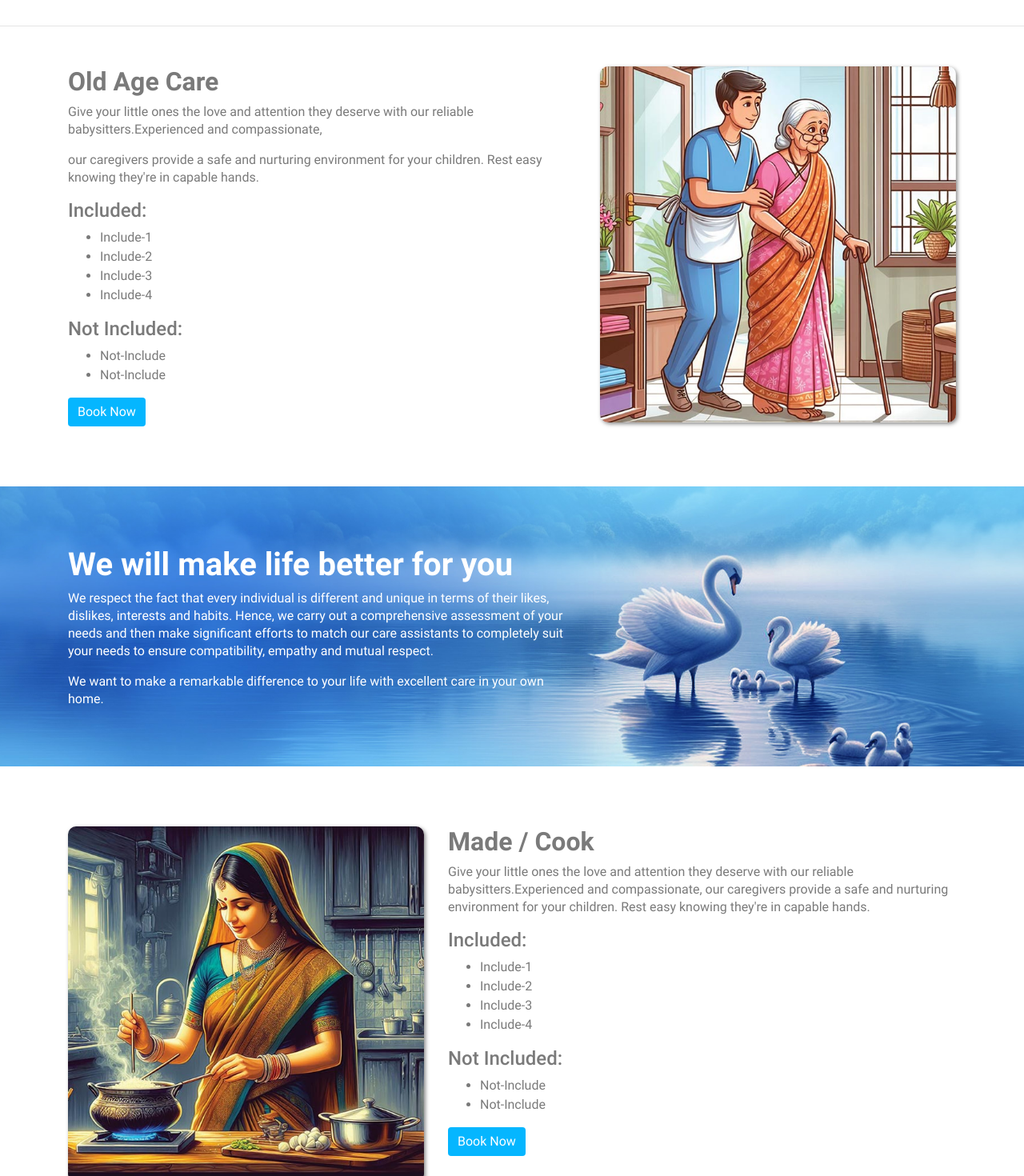
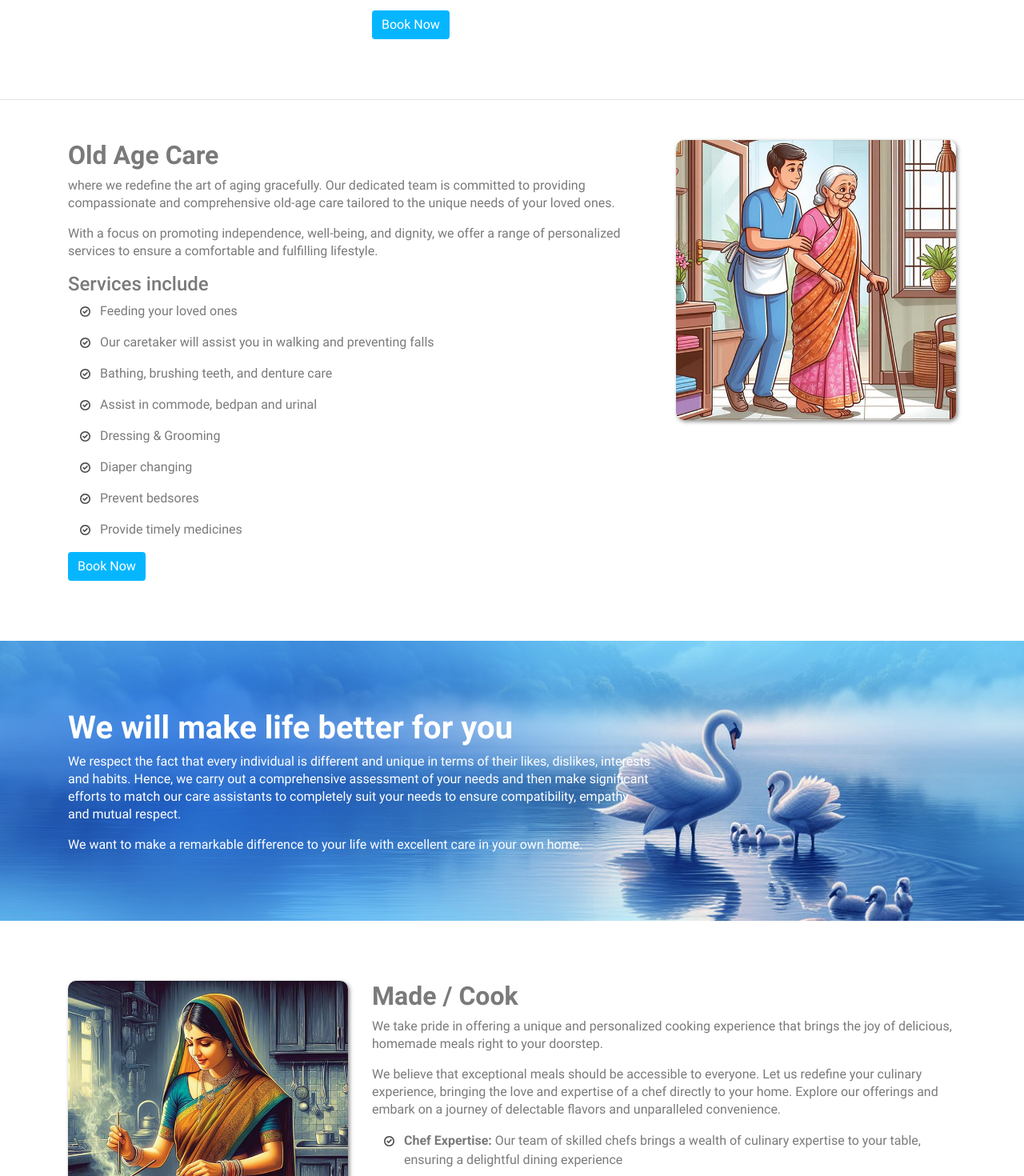
Before and after one commit to jnanaprakashpinisetti/HomeCare, a React (Create React App) app in the folder home-care/: page /Our-services in a window 1280 px wide. Shown: the part 1160-2630 px from the top of the page at 80% size. Built offline with nearby package versions, Linux system fonts and the light colour scheme.

Commit message:
Services content added

```diff
--- a/home-care/src/components/pages/OurServices.js
+++ b/home-care/src/components/pages/OurServices.js
@@ -31,13 +31,21 @@ const OurServices = () => {
 
             <div className="container service-wrap">
                 <div className="row">
-                    <div className="col-md-5">
+                    <div className="col-md-4">
                         <img src={babyCare} alt="baby care" />
                     </div>
-                    <div className="col-md-7">
+                    <div className="col-md-8">
                         <h2>Baby Care</h2>
+
+                        <p>where we understand that every little one deserves the utmost care and attention. Our dedicated team of childcare experts is committed to providing a nurturing environment that supports the healthy development and happiness of your precious bundle of joy</p>
                         <p>Give your little ones the love and attention they deserve with our reliable babysitters.Experienced and compassionate. </p>
                         <p>Our caregivers provide a safe and nurturing environment for your children. Rest easy knowing they're in capable hands.</p>
+                        <ul>
+                            <li><strong>Expertise in Infant Care:</strong> Our team has a wealth of experience in caring for infants, ensuring that your baby receives the best care possible</li>
+                            <li><strong>Parental Involvement:</strong> We believe in fostering a strong partnership with parents. Regular communication and involvement in your baby's care are key aspects of our approach</li>
+                            <li><strong>Holistic Care:</strong> Beyond basic needs, we focus on the holistic well-being of your baby, addressing emotional, social, and developmental aspects</li>
+                            <li><strong>Flexible Programs:</strong> Our baby care programs are designed to accommodate the unique schedules and preferences of each family, providing flexibility and convenience</li>
+                        </ul>
 
                         <div className="btn-wrapper">
                             <a href="#" className="btn btn-primary">Book Now</a>
@@ -52,27 +60,27 @@ const OurServices = () => {
 
             <div className="container service-wrap">
                 <div className="row">
-                    <div className="col-md-7">
+                    <div className="col-md-8">
                         <h2>Old Age Care</h2>
-                        <p>Give your little ones the love and attention they deserve with our reliable babysitters.Experienced and compassionate, </p>
-                        <p>our caregivers provide a safe and nurturing environment for your children. Rest easy knowing they're in capable hands.</p>
-                        <h4>Included:</h4>
+                        <p>where we redefine the art of aging gracefully. Our dedicated team is committed to providing compassionate and comprehensive old-age care tailored to the unique needs of your loved ones.</p>
+                        <p>With a focus on promoting independence, well-being, and dignity, we offer a range of personalized services to ensure a comfortable and fulfilling lifestyle.</p>
+                        <h4>Services include</h4>
                         <ul>
-                            <li>Include-1</li>
-                            <li>Include-2</li>
-                            <li>Include-3</li>
-                            <li>Include-4</li>
+                            <li>Feeding your loved ones</li>
+                            <li>Our caretaker will assist you in walking and preventing falls</li>
+                            <li>Bathing, brushing teeth, and denture care</li>
+                            <li>Assist in commode, bedpan and urinal</li>
+                            <li>Dressing & Grooming</li>
+                            <li>Diaper changing</li>
+                            <li>Prevent bedsores</li>
+                            <li>Provide timely medicines</li>
                         </ul>
-                        <h4>Not Included:</h4>
-                        <ul>
-                            <li>Not-Include</li>
-                            <li>Not-Include</li>
-                        </ul>
+
                         <div className="btn-wrapper">
                             <a href="#" className="btn btn-primary">Book Now</a>
                         </div>
                     </div>
-                    <div className="col-md-5">
+                    <div className="col-md-4">
                         <img src={oldAgeCare} alt="old age care" />
                     </div>
                 </div>
@@ -80,7 +88,7 @@ const OurServices = () => {
             <div className="hero-banner service-banner">
                 <div className="container">
                     <div className="row">
-                        <div className="col-md-7">
+                        <div className="col-md-8">
                             <h2>We will make life better for you</h2>
                             <p>We respect the fact that every individual is different and unique in terms of their likes, dislikes, interests and habits. Hence, we carry out a comprehensive assessment of your needs and then make significant efforts to match our care assistants to completely suit your needs to ensure compatibility, empathy and mutual respect.</p>
                             <p>We want to make a remarkable difference to your life with excellent care in your own home.</p>
@@ -90,23 +98,23 @@ const OurServices = () => {
             </div>
             <div className="container service-wrap">
                 <div className="row">
-                    <div className="col-md-5">
+                    <div className="col-md-4">
                         <img src={cook} alt="cook - maid" />
                     </div>
-                    <div className="col-md-7">
+                    <div className="col-md-8">
                         <h2>Made / Cook</h2>
-                        <p>Give your little ones the love and attention they deserve with our reliable babysitters.Experienced and compassionate, our caregivers provide a safe and nurturing environment for your children. Rest easy knowing they're in capable hands.</p>
-                        <h4>Included:</h4>
+                        <p>We take pride in offering a unique and personalized cooking experience that brings the joy of delicious, homemade meals right to your doorstep.</p>
+                        <p>We believe that exceptional meals should be accessible to everyone. Let us redefine your culinary experience, bringing the love and expertise of a chef directly to your home. Explore our offerings and embark on a journey of delectable flavors and unparalleled convenience.</p>
+
                         <ul>
-                            <li>Include-1</li>
-                            <li>Include-2</li>
-                            <li>Include-3</li>
-                            <li>Include-4</li>
-                        </ul>
-                        <h4>Not Included:</h4>
-                        <ul>
-                            <li>Not-Include</li>
-                            <li>Not-Include</li>
+                            <li><strong>Chef Expertise:</strong>  Our team of skilled chefs brings a wealth of culinary expertise to your table, ensuring a delightful dining experience</li>
+                            <li><strong>Fresh and Locally Sourced Ingredients:</strong>  We prioritize the use of fresh, high-quality, and locally sourced ingredients to create meals that are both delicious and wholesome</li>
+                            <li><strong>Flexibility and Customization:</strong>  We understand that everyone's tastes and dietary needs are unique. Our services are highly flexible and can be tailored to meet your specific preferences</li>
+                            <li><strong>Convenience Redefined:</strong>  Say goodbye to kitchen stress. Our services are designed to save you time and effort, allowing you to savor the moments that matter</li>
+
+
+
+
                         </ul>
                         <div className="btn-wrapper">
                             <a href="#" className="btn btn-primary">Book Now</a>
@@ -119,26 +127,20 @@ const OurServices = () => {
             <hr></hr>
             <div className="container service-wrap">
                 <div className="row">
-                    <div className="col-md-7">
+                    <div className="col-md-8">
                         <h2>Physotherophy</h2>
-                        <p>Give your little ones the love and attention they deserve with our reliable babysitters.Experienced and compassionate, our caregivers provide a safe and nurturing environment for your children. Rest easy knowing they're in capable hands.</p>
-                        <h4>Included:</h4>
+                        <p>Where we are dedicated to enhancing your well-being through personalized and comprehensive physiotherapy services. Our experienced team of physiotherapists is committed to providing effective care that addresses your unique needs and promotes a healthier, more active lifestyle.</p>
+                        <p>We believe in the transformative power of physiotherapy to improve lives. Whether you're recovering from an injury, managing chronic conditions, or seeking to enhance your physical well-being, our team is here to guide you on your journey to optimal health.</p>
                         <ul>
-                            <li>Include-1</li>
-                            <li>Include-2</li>
-                            <li>Include-3</li>
-                            <li>Include-4</li>
-                        </ul>
-                        <h4>Not Included:</h4>
-                        <ul>
-                            <li>Not-Include</li>
-                            <li>Not-Include</li>
+                            <li><strong>Expertise and Experience:</strong> Our team comprises skilled and experienced physiotherapists dedicated to providing high-quality care</li>
+                            <li><strong>Patient-Centric Approach:</strong> Your well-being is at the center of everything we do. We take the time to understand your needs and tailor our treatments accordingly</li>
+                            <li><strong>Holistic Wellness:</strong> Beyond addressing specific issues, we emphasize holistic wellness, supporting you in achieving long-term health and vitality</li>
                         </ul>
                         <div className="btn-wrapper">
                             <a href="#" className="btn btn-primary">Book Now</a>
                         </div>
                     </div>
-                    <div className="col-md-5">
+                    <div className="col-md-4">
                         <img src={physotherophy} alt="physotherophy" />
                     </div>
                 </div>
--- a/home-care/src/scss/layout/footer.scss
+++ b/home-care/src/scss/layout/footer.scss
@@ -3,6 +3,7 @@ footer {
         padding: 50px 25px 25px 25px;
         margin-bottom: 0;
         background: #403f3f;
+
         @include mobile {
             padding: 30px 20px 10px 20px;
         }
@@ -10,7 +11,7 @@ footer {
 
     h4 {
         margin-bottom: 15px;
-        color:  #dfd2d2;
+        color: #dfd2d2;
 
         @include mobile {
             font-weight: bold;
@@ -24,6 +25,10 @@ footer {
             margin-bottom: 20px;
             list-style: none;
             color: #b3b3b3;
+
+            &::before {
+                display: none;
+            }
 
             &:last-child {
                 margin-bottom: 0;
--- a/home-care/src/scss/layout/ourServices.scss
+++ b/home-care/src/scss/layout/ourServices.scss
@@ -8,7 +8,7 @@
     }
 
     .service-banner {
-        background: url(../../images/img/services-2.jpg);
+    background: url(../../images/img/services-2.jpg);
         background-size: cover;
         background-position: center;
 
@@ -32,11 +32,27 @@
     }
 
 
-    .col-md-5 {
-        @include mobile {
-            margin-bottom: 30px;
-        }
-    }
+   ul {
+       list-style: none;
+       li {
+           margin-bottom: 15px;
+           position: relative;
+           &::before {
+               content: "";
+               width: 13px;
+               height: 13px;
+               position: absolute;
+               left: -25px;
+               top: 6px;
+               background-image: url(../../images/icons/right-icon.svg);
+               background-size: cover;
+               opacity: .8;
+           }
+           &:last-child {
+               margin-bottom: 0
+           }
+       }
+   }
 }
 
 .service-wrap {
```
Also changed, not shown: home-care/src/images/icons/right-icon.svg (added).
